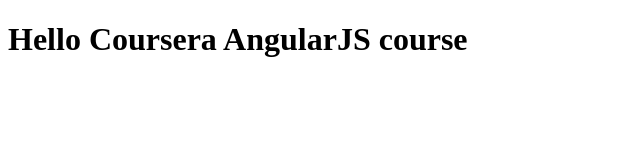
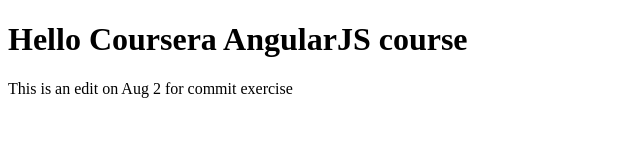
Before and after one commit to tomlobo/coursera-test, a plain HTML site: page index.html in a window 1280 px wide. Shown: the whole page, without its empty margins (0-640 px from the left). Drawn offline with Linux system fonts and the light colour scheme.

Commit message:
Next version of web file.

```diff
--- a/index.html
+++ b/index.html
@@ -6,5 +6,6 @@
   </head>
   <body>
     <h1>Hello Coursera AngularJS course</h1>
+    <p>This is an edit on Aug 2 for commit exercise</p>
   </body>
 </html>
```
